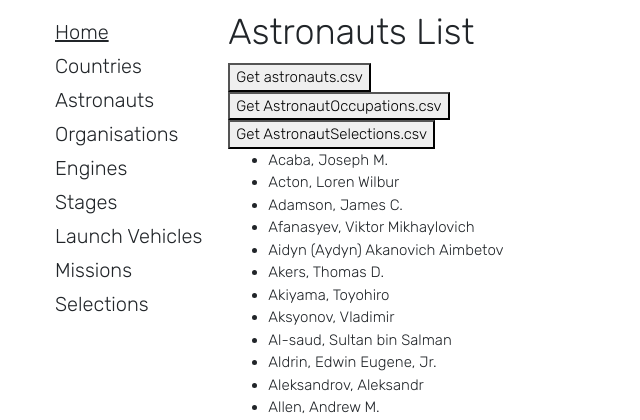
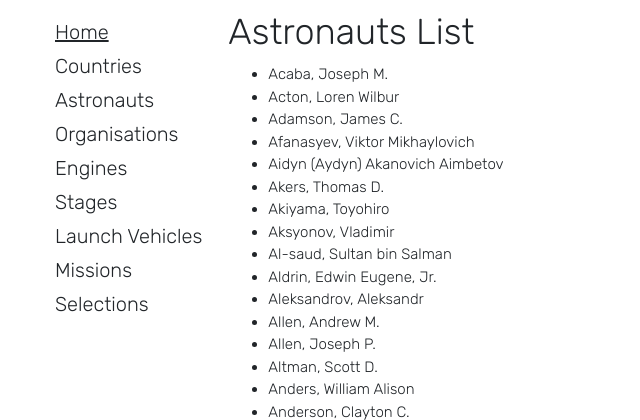
Before and after one commit to eferos93/ODMC_exam_implementation, a Django app: page /spacemissions/astronauts/ in a window 1280 px wide. Shown: the top 420 px of the page, without its empty margins (0-640 px from the left). Run offline with Django 3.2, Linux system fonts and the light colour scheme; data comes from the database, SQL or seed files in the repository; parts of the project's set-up code (start-up, migrations or seed data) failed here and were passed over.

Commit message:
removed download buttons from list views

```diff
--- a/templates/space_missions/astronaut_list.html
+++ b/templates/space_missions/astronaut_list.html
@@ -2,15 +2,15 @@
 
 {% block content %}
     <h1>Astronauts List</h1>
-    <form action='{% url 'space_missions:astronauts-csv' %}' method='GET'>
-        <button type='submit'>Get astronauts.csv</button>
-    </form>
-    <form action='{% url 'space_missions:astronautoccupations-csv' %}' method='GET'>
-        <button type='submit'>Get AstronautOccupations.csv</button>
-    </form>
-    <form action='{% url 'space_missions:astroanutsselections-csv' %}' method='GET'>
-        <button type='submit'>Get AstronautSelections.csv</button>
-    </form>
+{#    <form action='{% url 'space_missions:astronauts-csv' %}' method='GET'>#}
+{#        <button type='submit'>Get astronauts.csv</button>#}
+{#    </form>#}
+{#    <form action='{% url 'space_missions:astronautoccupations-csv' %}' method='GET'>#}
+{#        <button type='submit'>Get AstronautOccupations.csv</button>#}
+{#    </form>#}
+{#    <form action='{% url 'space_missions:astroanutsselections-csv' %}' method='GET'>#}
+{#        <button type='submit'>Get AstronautSelections.csv</button>#}
+{#    </form>#}
     {% if astronaut_list %}
         <ul>
             {% for astronaut in astronaut_list %}
--- a/templates/space_missions/country_list.html
+++ b/templates/space_missions/country_list.html
@@ -2,9 +2,9 @@
 
 {% block content %}
   <h1>Country List</h1>
-    <form action='{% url 'space_missions:countries-csv' %}' method='GET'>
-        <button type='submit'>Get CSV</button>
-    </form>
+{#    <form action='{% url 'space_missions:countries-csv' %}' method='GET'>#}
+{#        <button type='submit'>Get CSV</button>#}
+{#    </form>#}
   {% if country_list %}
   <ul>
     {% for country in country_list %}
--- a/templates/space_missions/engine_list.html
+++ b/templates/space_missions/engine_list.html
@@ -2,9 +2,9 @@
 
 {% block content %}
     <h1>Engine List</h1>
-     <form action='{% url 'space_missions:engines-csv' %}' method='GET'>
-        <button type='submit'>Get CSV</button>
-     </form>
+{#     <form action='{% url 'space_missions:engines-csv' %}' method='GET'>#}
+{#        <button type='submit'>Get CSV</button>#}
+{#     </form>#}
     {% if engine_list %}
         <ul>
             {% for engine in engine_list %}
--- a/templates/space_missions/mission_list.html
+++ b/templates/space_missions/mission_list.html
@@ -2,8 +2,8 @@
 
 {% block content %}
     <h1>Mission List:</h1>
-    <form action='{% url 'space_missions:missions-csv' %}' method='GET'>
-        <button type='submit'>Get CSV</button>
+{#    <form action='{% url 'space_missions:missions-csv' %}' method='GET'>#}
+{#        <button type='submit'>Get CSV</button>#}
     </form>
     {% if mission_list %}
         <ul>
--- a/templates/space_missions/organisation_list.html
+++ b/templates/space_missions/organisation_list.html
@@ -2,9 +2,9 @@
 
 {% block content %}
     <h1>Organisation List</h1>
-    <form action='{% url 'space_missions:organisation-csv' %}' method='GET'>
-        <button type='submit'>Get CSV</button>
-    </form>
+{#    <form action='{% url 'space_missions:organisation-csv' %}' method='GET'>#}
+{#        <button type='submit'>Get CSV</button>#}
+{#    </form>#}
     {% if organisation_list %}
         <ul>
             {% for organisation in organisation_list %}
--- a/templates/space_missions/selection_list.html
+++ b/templates/space_missions/selection_list.html
@@ -2,9 +2,9 @@
 
 {% block content %}
     <h1>Selection List</h1>
-    <form action='{% url 'space_missions:selections-csv' %}' method='GET'>
-        <button type='submit'>Get selections.csv</button>
-    </form>
+{#    <form action='{% url 'space_missions:selections-csv' %}' method='GET'>#}
+{#        <button type='submit'>Get selections.csv</button>#}
+{#    </form>#}
 
     {% if selection_list %}
         <ul>
--- a/templates/space_missions/stage_list.html
+++ b/templates/space_missions/stage_list.html
@@ -2,9 +2,9 @@
 
 {% block content %}
     <h1>Stage List</h1>
-    <form action='{% url 'space_missions:stages-csv' %}' method='GET'>
-        <button type='submit'>Get CSV</button>
-    </form>
+{#    <form action='{% url 'space_missions:stages-csv' %}' method='GET'>#}
+{#        <button type='submit'>Get CSV</button>#}
+{#    </form>#}
     {% if stage_list %}
         <ul>
             {% for stage in stage_list %}
```
Also changed, not shown: templates/space_missions/launchvehicle_list.html (+6 -6 lines).
